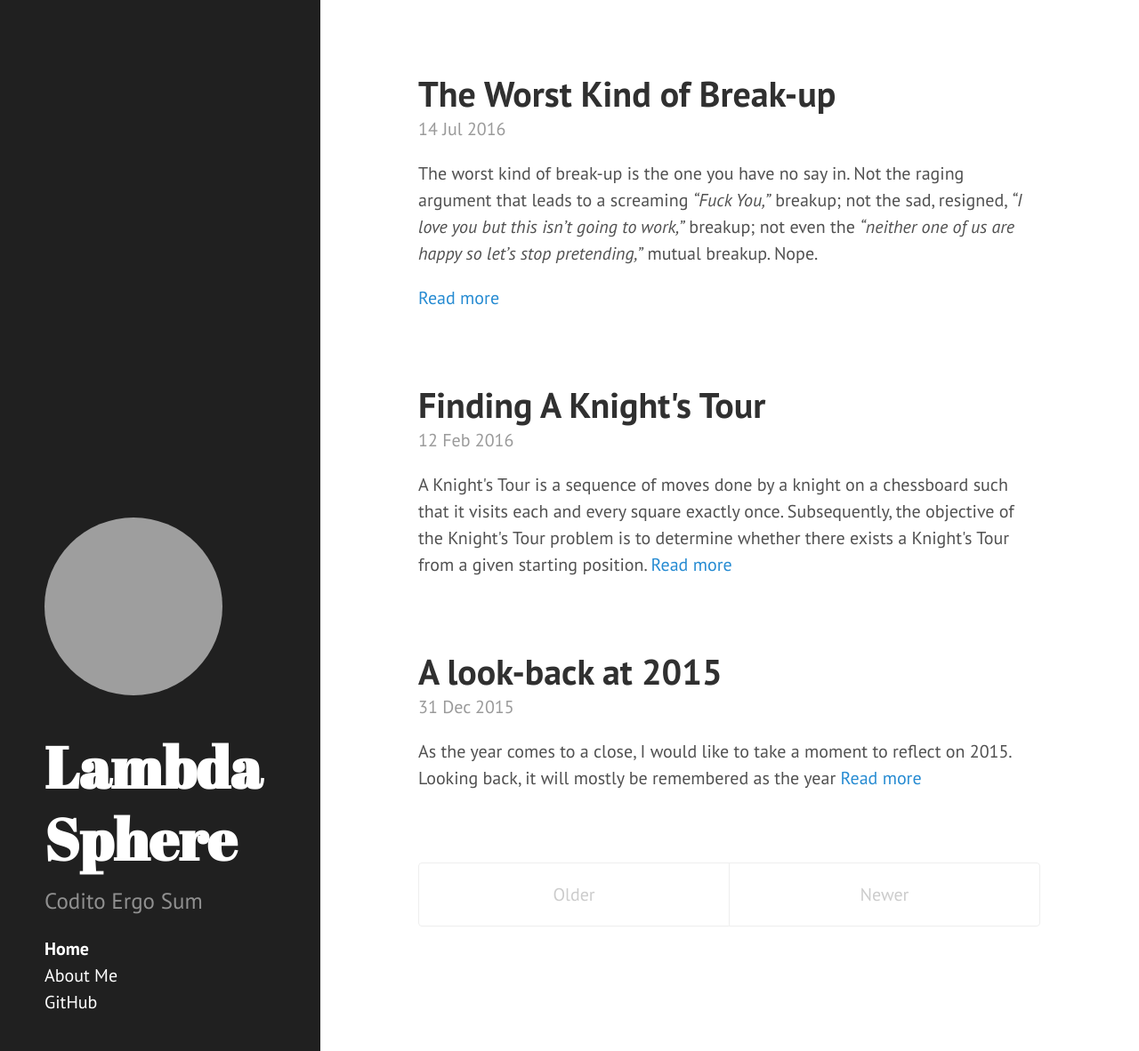
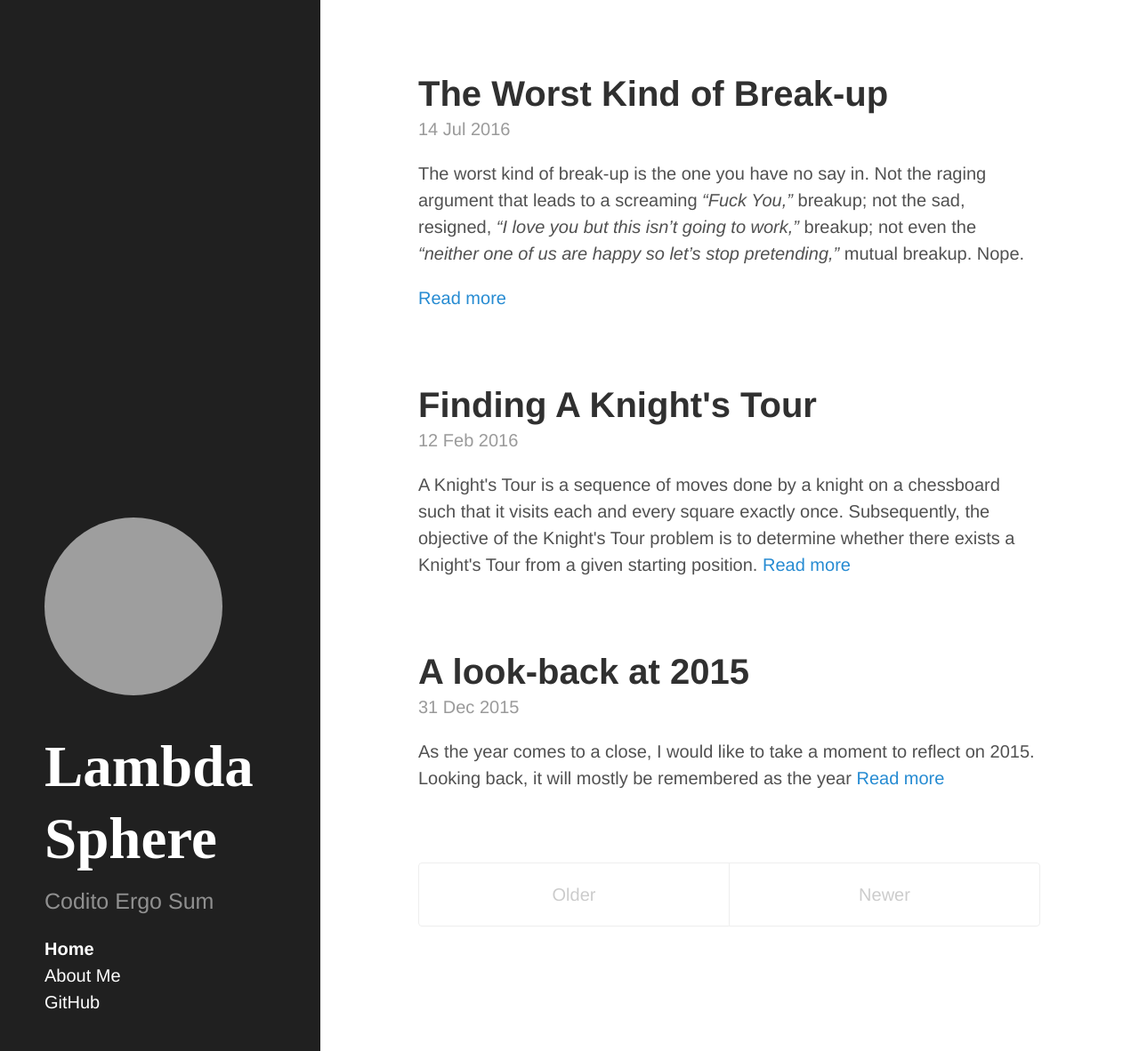
Before and after one commit to khzaw/khzaw.github.io, a Jekyll site: the page built from index.html, in a window 1280 px wide and 1182 px high. Shown: the whole window at 89% size. Built offline with Jekyll 4.4.1, drawn with Linux system fonts in a browser that asks for light colours; the list of posts is cut into pages by our own code; grey boxes are pictures that could not be loaded.

Commit message:
Change typeface

```diff
--- a/_includes/head.html
+++ b/_includes/head.html
@@ -13,7 +13,7 @@
 
   <!-- CSS -->
   <link rel="stylesheet" href="/style.css">
-  <link rel="stylesheet" href="https://fonts.googleapis.com/css?family=PT+Sans:400,400italic,700|Abril+Fatface">
+  <link rel="stylesheet" href="https://fonts.googleapis.com/css?family=Source+Sans+Pro">
   <link rel="stylesheet" href='https://fonts.googleapis.com/css?family=Inconsolata:400'>
 
   <!-- Icons -->
--- a/_layouts/default.html
+++ b/_layouts/default.html
@@ -1,5 +1,5 @@
 <!DOCTYPE html>
-<html xmlns="http://www.w3.org/1999/xhtml" xml:lang="en" lang="en-us">
+<html>
 
   <head>
   {% include head.html %}
```
